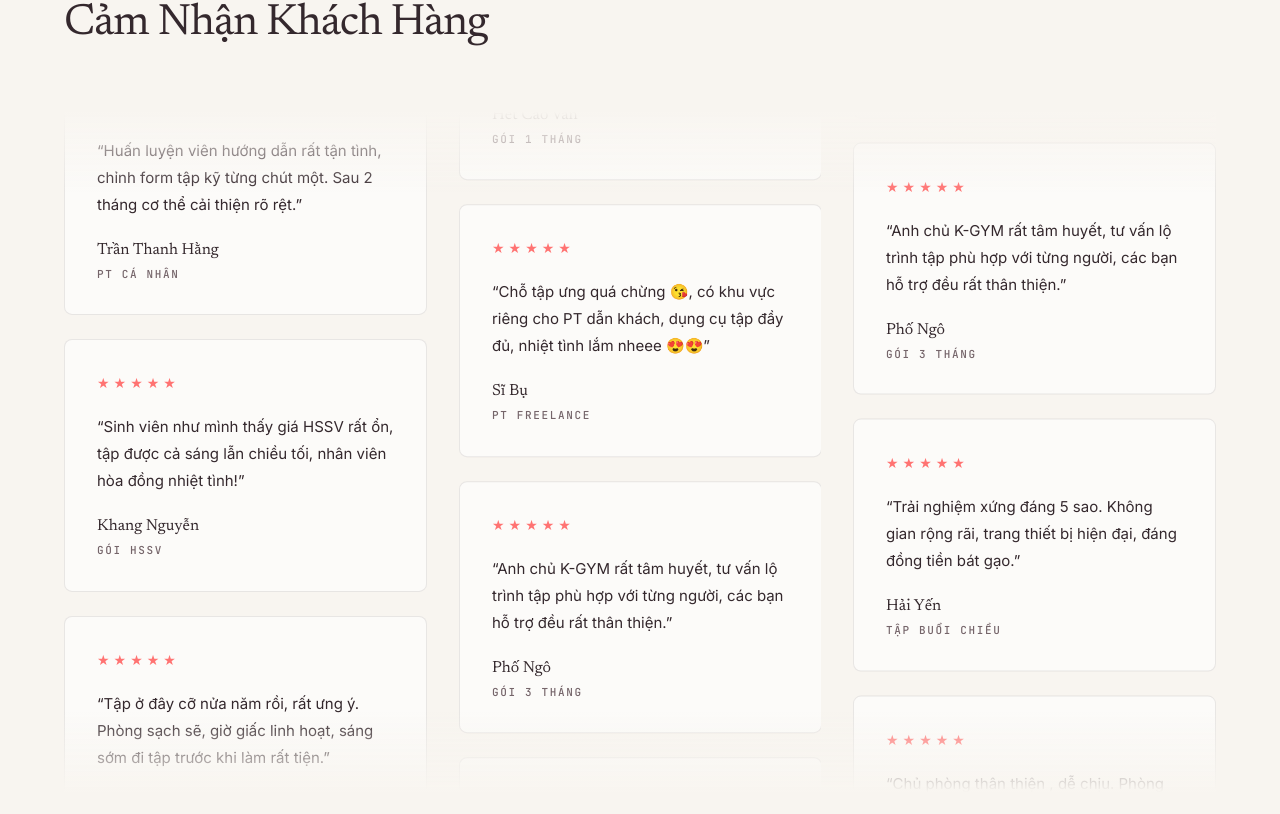
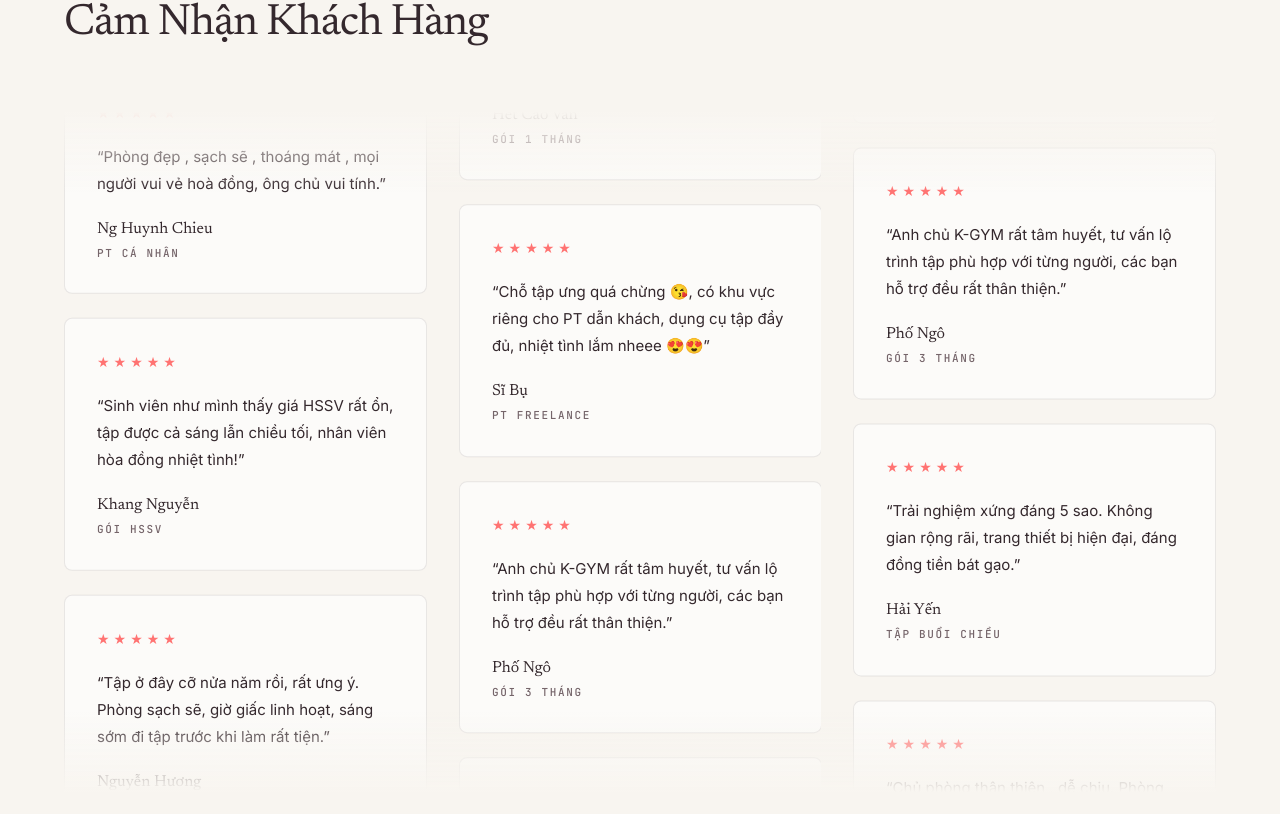
Before and after one commit to ledai15122001/kgymdemo2_claude4, a React (Vite) app: page / in a window 1280 px wide. Shown: the part 7786-8600 px from the top of the page. Built offline with nearby package versions, Linux system fonts and the light colour scheme.

Commit message:
Updated Reviews.tsx

```diff
--- a/src/components/Reviews.tsx
+++ b/src/components/Reviews.tsx
@@ -5,9 +5,9 @@ const REVIEWS = [
     text: 'Chủ phòng thân thiện , dễ chịu. Phòng tập luyện thoải mái thoáng mát.',
   },
   {
-    name: 'Trần Thanh Hằng',
+    name: 'Ng Huynh Chieu',
     service: 'PT Cá Nhân',
-    text: 'Huấn luyện viên hướng dẫn rất tận tình, chỉnh form tập kỹ từng chút một. Sau 2 tháng cơ thể cải thiện rõ rệt.',
+    text: 'Phòng đẹp , sạch sẽ , thoáng mát , mọi người vui vẻ hoà đồng, ông chủ vui tính.',
   },
   {
     name: 'Khang Nguyễn',
```
